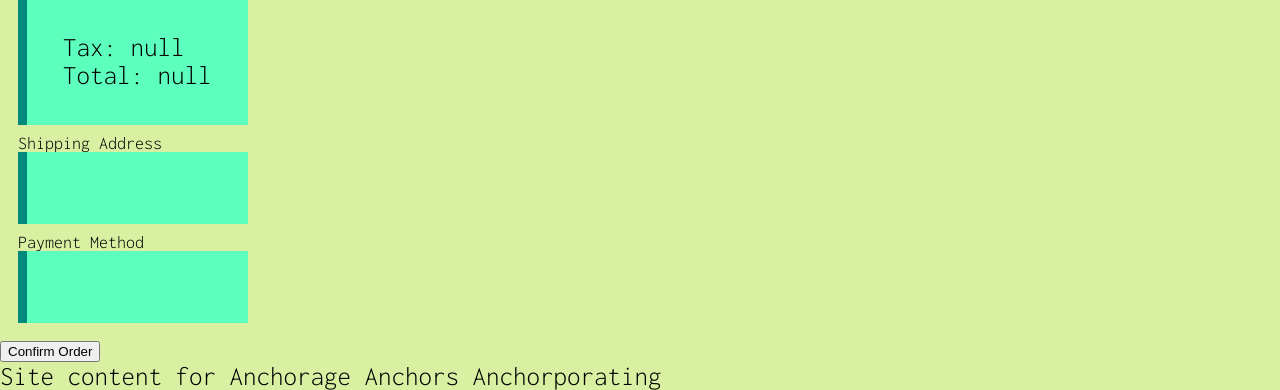
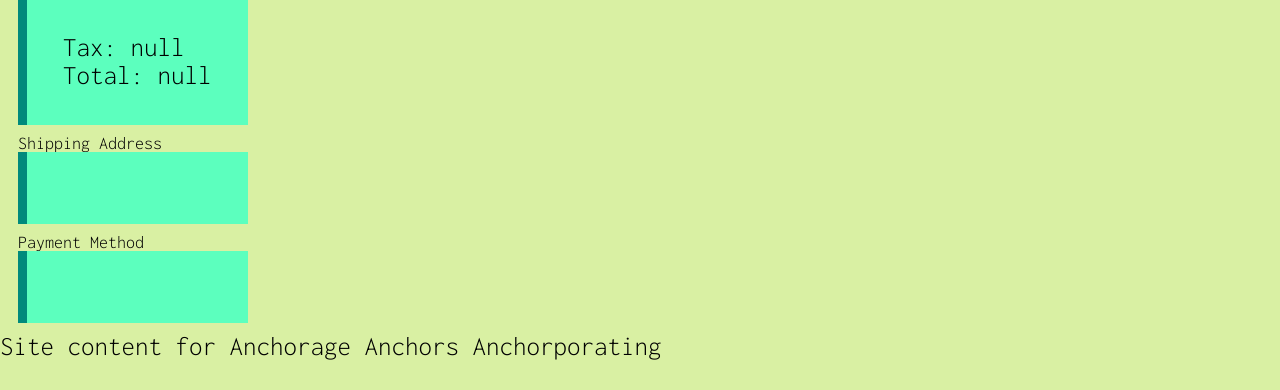
Before and after one commit to enzoferrario/Anchor-Antics, a website: page review/index.html in a window 1280 px wide. Shown: the part 491-881 px from the top of the page. After the commit the page ends 851 px from the top, so only its background shows below. Drawn offline with Linux system fonts and the light colour scheme.

Commit message:
Remove button

```diff
--- a/review/index.html
+++ b/review/index.html
@@ -68,9 +68,6 @@
           </p>
         </section>
       </main>
-      <form action="../confirm">
-        <button type="submit">Confirm Order</button>
-      </form>
       <footer id="footer">
         <p>Site content for Anchorage Anchors Anchorporating</p>
       </footer>
```
